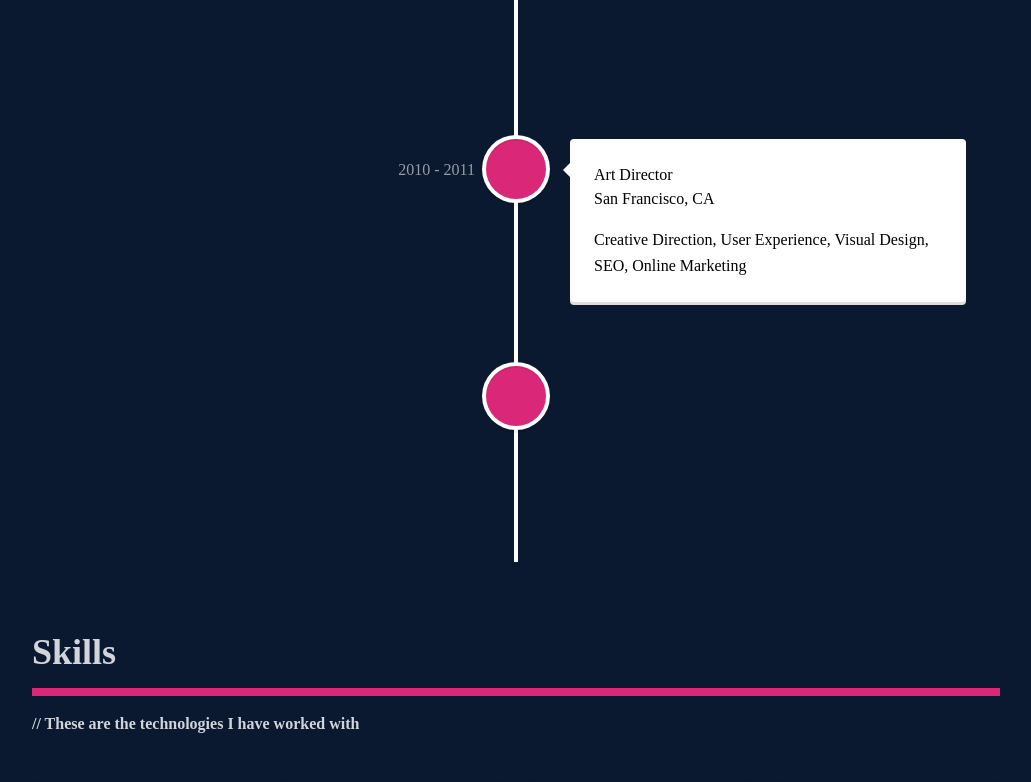
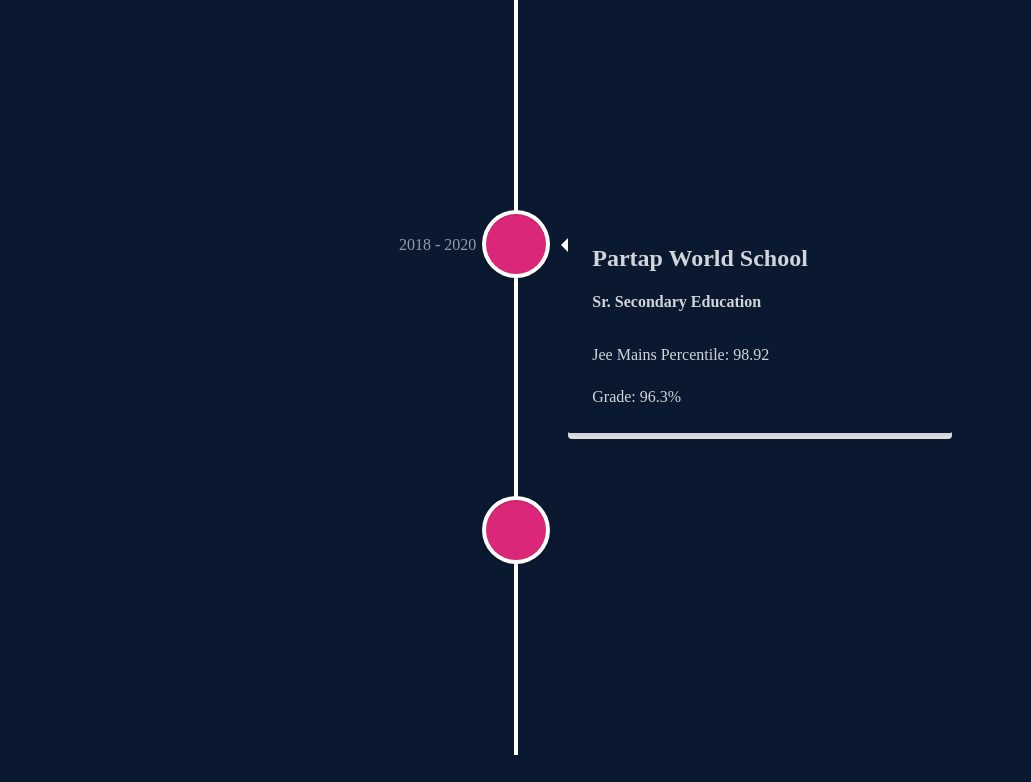
Before and after one commit to p-chhabra/My-Portfolio, a React (Create React App) app: page / in a window 1280 px wide. Shown: the part 1800-2582 px from the top of the page, without its empty margins (124-1155 px from the left). Built offline with nearby package versions, Linux system fonts and the light colour scheme.

Commit message:
Education Section added

```diff
--- a/src/components/Education.js
+++ b/src/components/Education.js
@@ -8,51 +8,72 @@
 
 const Education = () => {
   return (
-    <div name="education" className="h-full mx-auto lg:h-screen w-full max-w-[1000px]">
-        <p className="text-4xl font-bold text-gray-300 border-b-8 border-pink-600 py-4">Education</p>
+    <div
+      name="education"
+      className="h-full mx-auto mb-48 w-full max-w-[1000px] p-4"
+    >
+      <p className="text-4xl font-bold text-gray-300 border-b-8 border-pink-600 py-4">
+        Education
+      </p>
       <VerticalTimeline>
         <VerticalTimelineElement
           className="vertical-timeline-element--work"
-          date="2011 - present"
+          date="2020 - present"
           dateClassName="text-gray-300 font-bold"
-          iconStyle={{ background: "rgb(219, 39, 119)", color: "rgb(209, 213, 219)" }}
+          intersectionObserverProps={1}
+          contentStyle={{
+            background: "#0a192f",
+            borderBottom: "solid rgb(209, 213, 219)",
+          }}
+          iconStyle={{
+            background: "rgb(219, 39, 119)",
+            color: "rgb(209, 213, 219)",
+          }}
         >
-          <h3 className="vertical-timeline-element-title">Creative Director</h3>
-          <h4 className="vertical-timeline-element-subtitle">Miami, FL</h4>
-          <p>
-            Creative Direction, User Experience, Visual Design, Project
-            Management, Team Leading
-          </p>
+          <div className="flex flex-col text-gray-300 ">
+            <h1 className="text-2xl py-1 font-bold">NIT Hamirpur</h1>
+            <h3 className="py-3 font-bold">Bachelor of Technology</h3>
+            <p>Branch: Computer Science and Engineering</p>
+            <p>Grade: 9.11</p>
+          </div>
         </VerticalTimelineElement>
 
         <VerticalTimelineElement
           className="vertical-timeline-element--work"
-          date="2010 - 2011"
+          date="2018 - 2020"
           dateClassName="text-gray-300 font-bold"
+          intersectionObserverProps={1}
+          contentStyle={{
+            background: "#0a192f",
+            borderBottom: "solid rgb(209, 213, 219)",
+          }}
           iconStyle={{ background: "rgb(219, 39, 119)", color: "#fff" }}
         >
-          <h3 className="vertical-timeline-element-title">Art Director</h3>
-          <h4 className="vertical-timeline-element-subtitle">
-            San Francisco, CA
-          </h4>
-          <p>
-            Creative Direction, User Experience, Visual Design, SEO, Online
-            Marketing
-          </p>
+            <div className="flex flex-col text-gray-300 ">
+            <h1 className="text-2xl py-1 font-bold">Partap World School</h1>
+            <h3 className="py-3 font-bold">Sr. Secondary Education</h3>
+            <p>Jee Mains Percentile: 98.92</p>
+            <p>Grade: 96.3%</p>
+          </div>
         </VerticalTimelineElement>
 
         <VerticalTimelineElement
           className="vertical-timeline-element--work"
-          date="2011 - present"
+          date="2016 - 2018"
           dateClassName="text-gray-300 font-bold"
-          iconStyle={{ background: "rgb(219, 39, 119)", color: "rgb(209, 213, 219)" }}
+          intersectionObserverProps={1}
+          contentStyle={{
+            background: "#0a192f",
+            borderBottom: "solid rgb(209, 213, 219)",
+          }}
+          iconStyle={{ background: "rgb(219, 39, 119)", color: "#fff" }}
         >
-          <h3 className="vertical-timeline-element-title">Creative Director</h3>
-          <h4 className="vertical-timeline-element-subtitle">Miami, FL</h4>
-          <p>
-            Creative Direction, User Experience, Visual Design, Project
-            Management, Team Leading
-          </p>
+            <div className="flex flex-col text-gray-300">
+            <h1 className="text-2xl py-1 font-bold">Partap World School</h1>
+            <h3 className="py-3 font-bold">Secondary Education</h3>
+            <p>Educare Space Olympiad: State Rank 4</p>
+            <p>Grade: 93.2%</p>
+          </div>
         </VerticalTimelineElement>
       </VerticalTimeline>
     </div>
--- a/src/components/Navbar.js
+++ b/src/components/Navbar.js
@@ -67,8 +67,8 @@
       <ul
         className={
           !nav
-            ? "hidden"
-            : "absolute top-0 left-0 w-full h-screen flex flex-col justify-center items-center bg-[#0a192f]"
+            ? "absolute top-[-1000px] left-0"
+            : "absolute top-0 left-0 w-full h-screen flex flex-col justify-center items-center bg-[#0a192f] duration-300"
         }
       >
         <li className="py-6 text-4xl hover:text-pink-600 duration-300">
```
